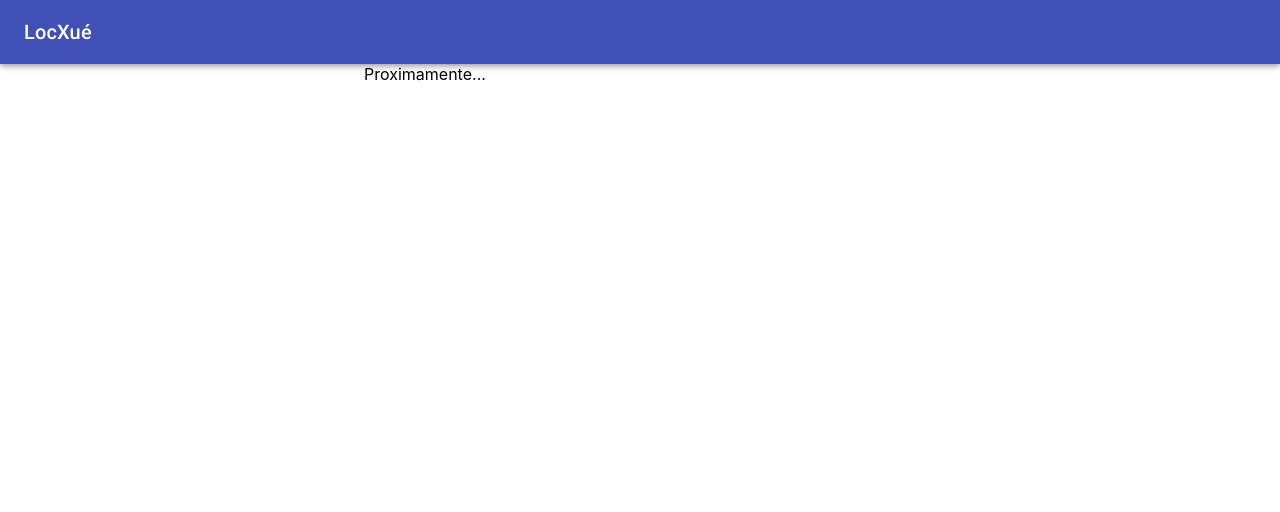
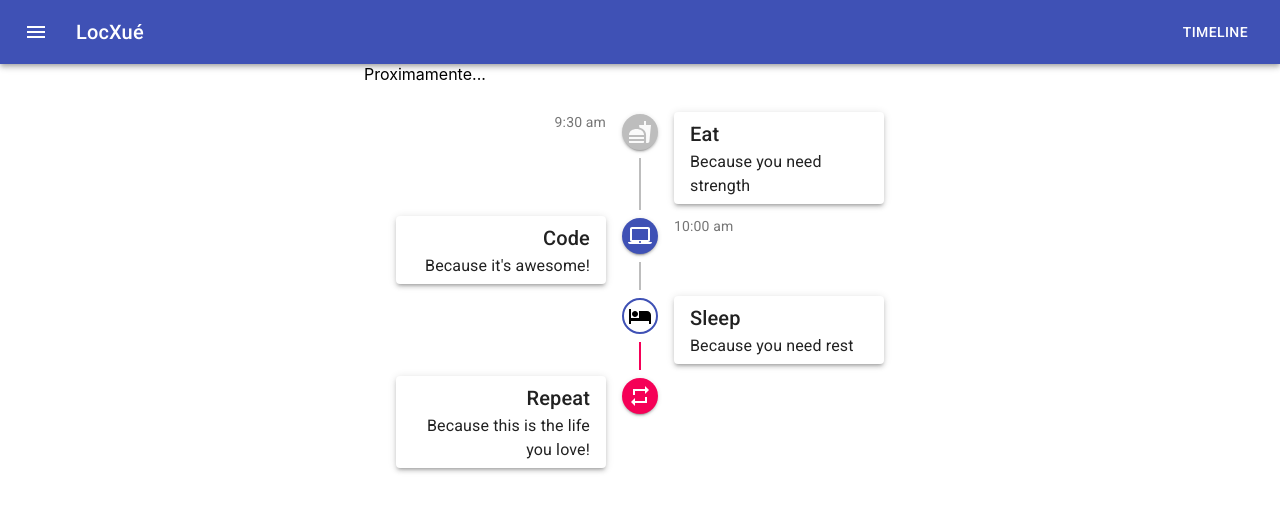
Before and after one commit to LocXue/locxue, a React (Create React App) app: page / in a window 1280 px wide. Shown: the top 512 px of the page. Built offline with nearby package versions, Linux system fonts and the light colour scheme.

Commit message:
Added timeline and menu bar baseline

```diff
--- a/package.json
+++ b/package.json
@@ -1,11 +1,12 @@
 {
-  "homepage":"https://locxue.github.io/locxue",
+  "homepage": "https://locxue.github.io/locxue",
   "name": "locxue",
   "version": "0.1.0",
   "private": true,
   "dependencies": {
     "@material-ui/core": "^4.11.4",
     "@material-ui/icons": "^4.11.2",
+    "@material-ui/lab": "^4.0.0-alpha.58",
     "@testing-library/jest-dom": "^5.11.4",
     "@testing-library/react": "^11.1.0",
     "@testing-library/user-event": "^12.1.10",
--- a/src/App.js
+++ b/src/App.js
@@ -1,17 +1,16 @@
 import './App.css';
 import { Button, AppBar, Toolbar, IconButton, Typography } from '@material-ui/core';
 import Container from '@material-ui/core/Container';
+import Header from './components/Header/Header';
+import LocXueTimeline from './components/LocXueTimeline/LocXueTimeline';
 
 function App() {
   return (
     <div className="App">
-      <AppBar position="static">
-        <Toolbar>
-          <Typography variant="h6">LocXué</Typography>
-        </Toolbar>
-      </AppBar>
+      <Header />
       <Container maxWidth="sm">
         Proximamente...
+        <LocXueTimeline />
       </Container>
     </div>
   );
--- /dev/null
+++ b/src/components/ButtonAppBar/ButtonAppBar.js
@@ -0,0 +1,40 @@
+import React from 'react';
+import { makeStyles } from '@material-ui/core/styles';
+import AppBar from '@material-ui/core/AppBar';
+import Toolbar from '@material-ui/core/Toolbar';
+import Typography from '@material-ui/core/Typography';
+import Button from '@material-ui/core/Button';
+import IconButton from '@material-ui/core/IconButton';
+import MenuIcon from '@material-ui/icons/Menu';
+
+const useStyles = makeStyles((theme) => ({
+  root: {
+    flexGrow: 1,
+  },
+  menuButton: {
+    marginRight: theme.spacing(2),
+  },
+  title: {
+    flexGrow: 1,
+  },
+}));
+
+export default function ButtonAppBar() {
+  const classes = useStyles();
+
+  return (
+    <div className={classes.root}>
+      <AppBar position="static">
+        <Toolbar>
+          <IconButton edge="start" className={classes.menuButton} color="inherit" aria-label="menu">
+            <MenuIcon />
+          </IconButton>
+          <Typography variant="h6" className={classes.title}>
+            LocXué
+          </Typography>
+          <Button color="inherit">Timeline</Button>
+        </Toolbar>
+      </AppBar>
+    </div>
+  );
+}
--- /dev/null
+++ b/src/components/Header/Header.js
@@ -0,0 +1,10 @@
+import React from 'react';
+import ButtonAppBar from '../ButtonAppBar/ButtonAppBar';
+
+export default function Header() {
+  return (
+    <React.Fragment>
+        <ButtonAppBar />
+    </React.Fragment>
+  );
+}
--- /dev/null
+++ b/src/components/LocXueTimeline/LocXueTimeline.js
@@ -0,0 +1,108 @@
+import React from 'react';
+import { makeStyles } from '@material-ui/core/styles';
+import Timeline from '@material-ui/lab/Timeline';
+import TimelineItem from '@material-ui/lab/TimelineItem';
+import TimelineSeparator from '@material-ui/lab/TimelineSeparator';
+import TimelineConnector from '@material-ui/lab/TimelineConnector';
+import TimelineContent from '@material-ui/lab/TimelineContent';
+import TimelineOppositeContent from '@material-ui/lab/TimelineOppositeContent';
+import TimelineDot from '@material-ui/lab/TimelineDot';
+import FastfoodIcon from '@material-ui/icons/Fastfood';
+import LaptopMacIcon from '@material-ui/icons/LaptopMac';
+import HotelIcon from '@material-ui/icons/Hotel';
+import RepeatIcon from '@material-ui/icons/Repeat';
+import Paper from '@material-ui/core/Paper';
+import Typography from '@material-ui/core/Typography';
+//import './locxue-timeline.scss';
+// import BackgroundImage from './images/world-map.png';
+
+const useStyles = makeStyles((theme) => ({
+  paper: {
+    padding: '6px 16px',
+  },
+  secondaryTail: {
+    backgroundColor: theme.palette.secondary.main,
+  },
+}));
+
+export default function LocXueTimeline() {
+  const classes = useStyles();
+
+  return (
+    <Timeline align="alternate">
+      <TimelineItem>
+        <TimelineOppositeContent>
+          <Typography variant="body2" color="textSecondary">
+            9:30 am
+          </Typography>
+        </TimelineOppositeContent>
+        <TimelineSeparator>
+          <TimelineDot>
+            <FastfoodIcon />
+          </TimelineDot>
+          <TimelineConnector />
+        </TimelineSeparator>
+        <TimelineContent>
+          <Paper elevation={3} className={classes.paper}>
+            <Typography variant="h6" component="h1">
+              Eat
+            </Typography>
+            <Typography>Because you need strength</Typography>
+          </Paper>
+        </TimelineContent>
+      </TimelineItem>
+      <TimelineItem>
+        <TimelineOppositeContent>
+          <Typography variant="body2" color="textSecondary">
+            10:00 am
+          </Typography>
+        </TimelineOppositeContent>
+        <TimelineSeparator>
+          <TimelineDot color="primary">
+            <LaptopMacIcon />
+          </TimelineDot>
+          <TimelineConnector />
+        </TimelineSeparator>
+        <TimelineContent>
+          <Paper elevation={3} className={classes.paper}>
+            <Typography variant="h6" component="h1">
+              Code
+            </Typography>
+            <Typography>Because it&apos;s awesome!</Typography>
+          </Paper>
+        </TimelineContent>
+      </TimelineItem>
+      <TimelineItem>
+        <TimelineSeparator>
+          <TimelineDot color="primary" variant="outlined">
+            <HotelIcon />
+          </TimelineDot>
+          <TimelineConnector className={classes.secondaryTail} />
+        </TimelineSeparator>
+        <TimelineContent>
+          <Paper elevation={3} className={classes.paper}>
+            <Typography variant="h6" component="h1">
+              Sleep
+            </Typography>
+            <Typography>Because you need rest</Typography>
+          </Paper>
+        </TimelineContent>
+      </TimelineItem>
+      <TimelineItem>
+        <TimelineSeparator>
+          <TimelineDot color="secondary">
+            <RepeatIcon />
+          </TimelineDot>
+        </TimelineSeparator>
+        <TimelineContent>
+          <Paper elevation={3} className={classes.paper}>
+            <Typography variant="h6" component="h1">
+              Repeat
+            </Typography>
+            <Typography>Because this is the life you love!</Typography>
+          </Paper>
+        </TimelineContent>
+      </TimelineItem>
+    </Timeline>
+  );
+}
```
Also changed, not shown: src/components/LocXueTimeline/locxue-timeline.scss (added), 2 other files (tests, documents, lock files or other folders).
